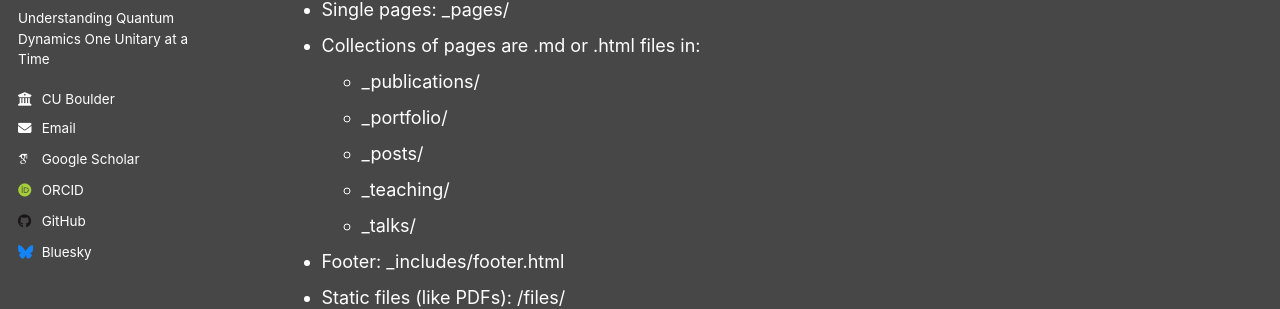
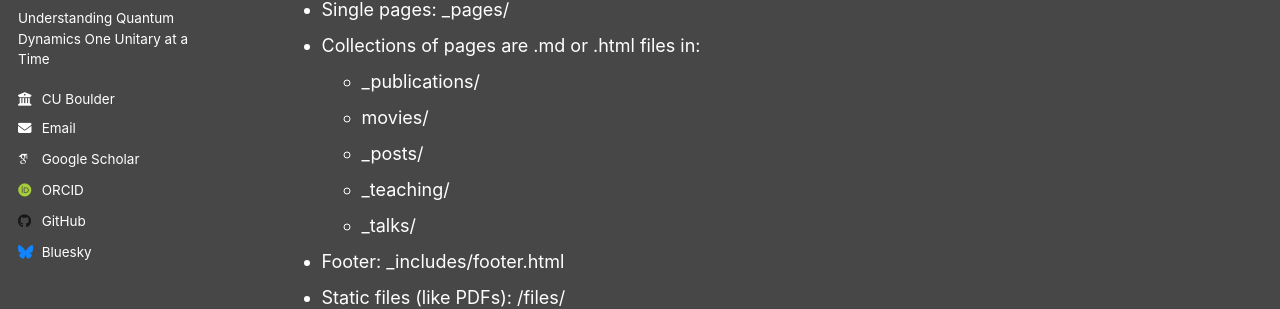
Before and after one commit to BenBobell00/BenBobell00.github.io, a Jekyll site: the page built from _pages/markdown.md, in a window 1280 px wide and 900 px high. Shown: the part 326-635 px from the top of the window. Built offline with Jekyll 4.4.1, drawn with Linux system fonts in a browser that asks for light colours; emoji names are drawn with the system emoji font; some web fonts are replaced.

Commit message:
Update markdown.md
changed portfolio-> movies

```diff
--- a/_pages/markdown.md
+++ b/_pages/markdown.md
@@ -14,7 +14,7 @@ redirect_from:
 * Single pages: _pages/
 * Collections of pages are .md or .html files in:
   * _publications/
-  * _portfolio/
+  * movies/
   * _posts/
   * _teaching/
   * _talks/
```
